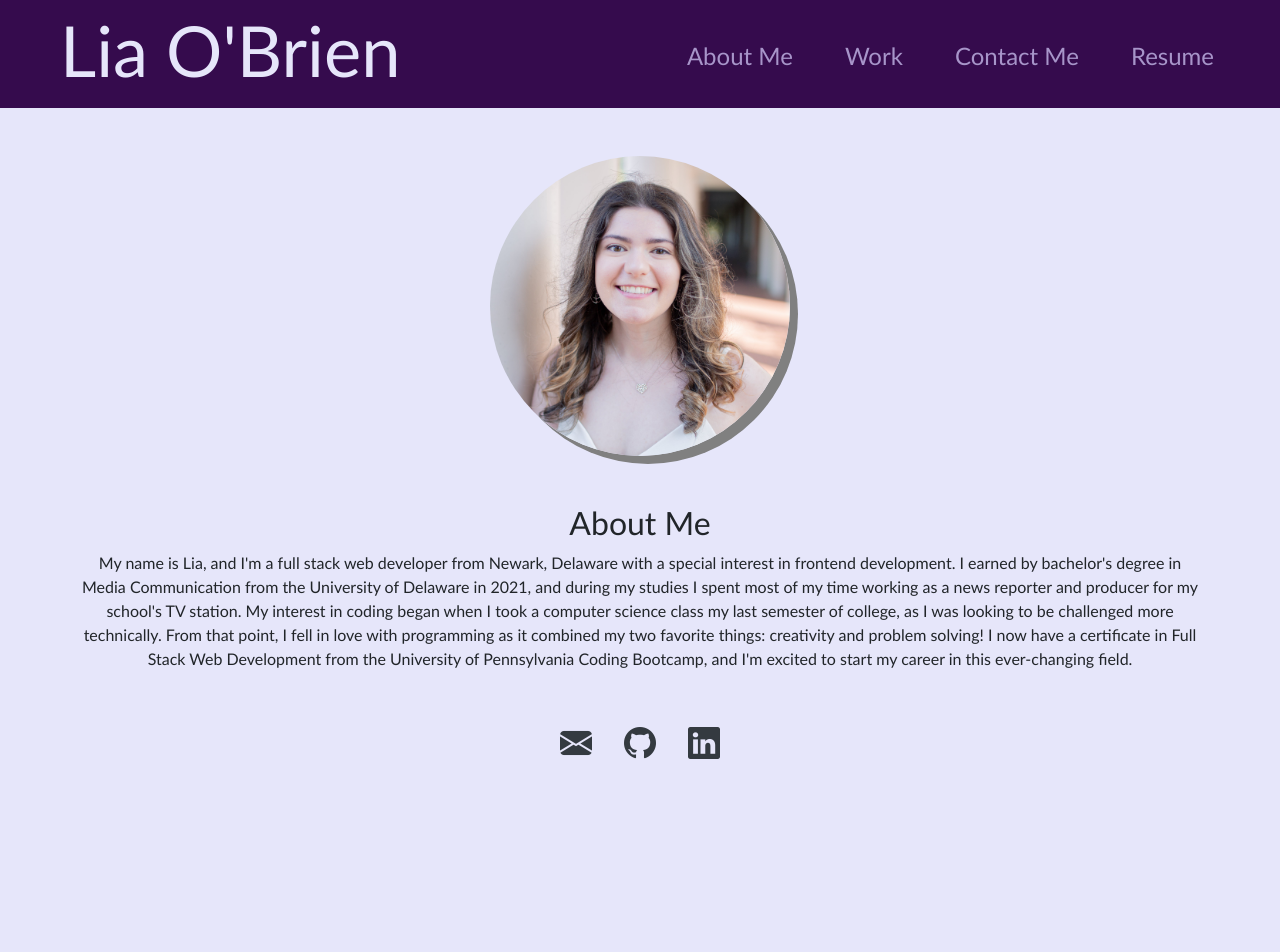
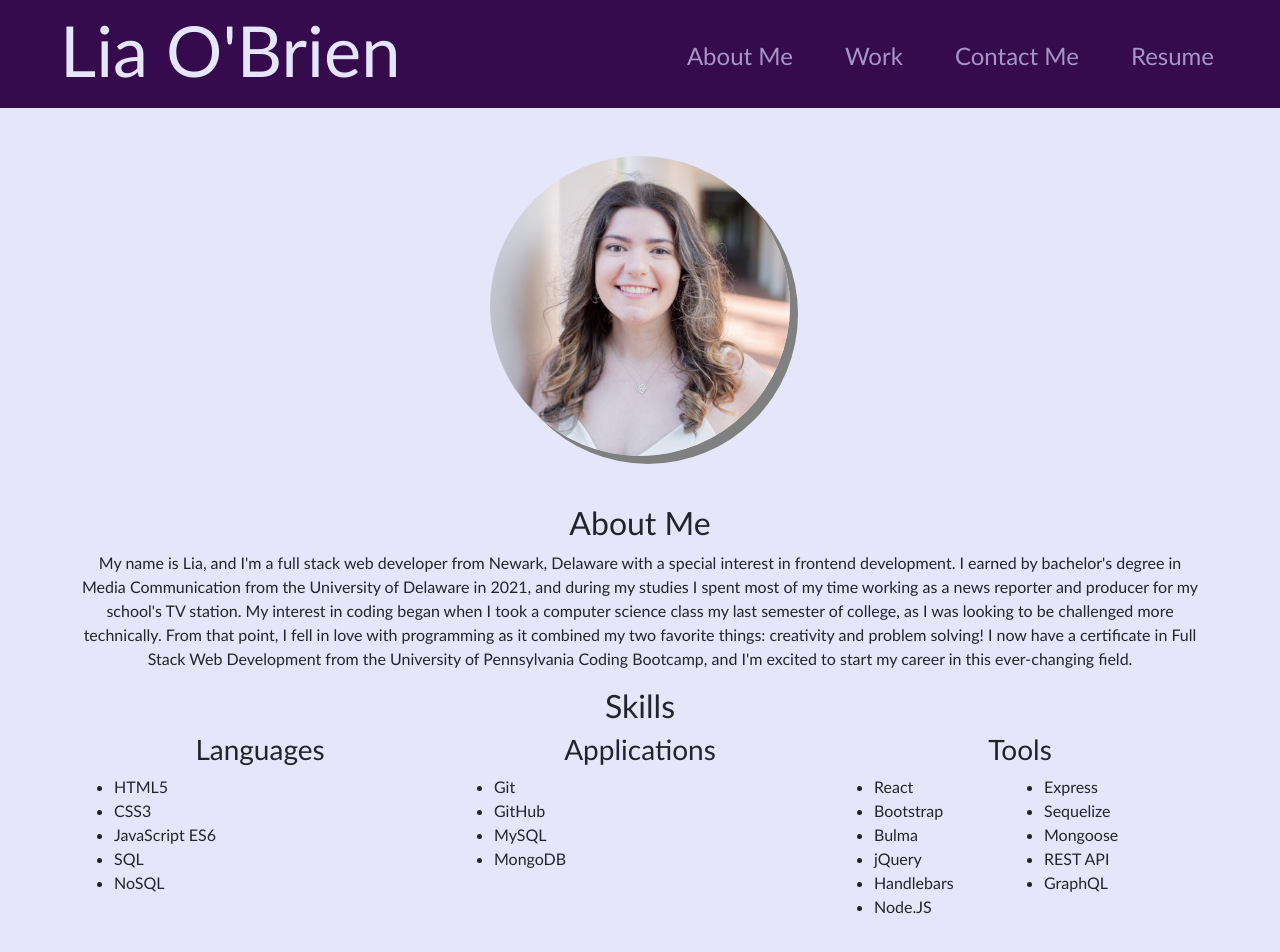
Before and after one commit to liaobrien/react-portfolio, a React (Create React App) app: page / in a window 1280 px wide. Shown: the top 952 px of the page. Before the commit the page ends 800 px from the top, so only its background shows below. Built offline with nearby package versions, Linux system fonts and the light colour scheme.

Commit message:
added a skills section in about me, currently trying to style it

```diff
--- a/src/components/pages/About.js
+++ b/src/components/pages/About.js
@@ -8,6 +8,44 @@ export default function About() {
                   <div>
                         <h2 className="text-center">About Me</h2>
                         <p className="text-center">My name is Lia, and I'm a full stack web developer from Newark, Delaware with a special interest in frontend development. I earned by bachelor's degree in Media Communication from the University of Delaware in 2021, and during my studies I spent most of my time working as a news reporter and producer for my school's TV station. My interest in coding began when I took a computer science class my last semester of college, as I was looking to be challenged more technically. From that point, I fell in love with programming as it combined my two favorite things: creativity and problem solving! I now have a certificate in Full Stack Web Development from the University of Pennsylvania Coding Bootcamp, and I'm excited to start my career in this ever-changing field.</p>
+                        <h2 className="text-center">Skills</h2>
+                        <div className="row">
+                              <div className="col-lg-4 col-sm-12">
+                                    <h3 className="text-center">Languages</h3>
+                                    <ul>
+                                          <li>HTML5</li>
+                                          <li>CSS3</li>
+                                          <li>JavaScript ES6</li>
+                                          <li>SQL</li>
+                                          <li>NoSQL</li>
+                                    </ul>
+                              </div>
+                              <div className="col-lg-4 col-sm-12">
+                                    <h3 className="text-center">Applications</h3>
+                                    <ul>
+                                          <li>Git</li>
+                                          <li>GitHub</li>
+                                          <li>MySQL</li>
+                                          <li>MongoDB</li>
+                                    </ul>
+                              </div>
+                              <div className="col-lg-4 col-sm-12">
+                                    <h3 className="text-center">Tools</h3>
+                                    <ul className="skill-lists">
+                                          <li>React</li>
+                                          <li>Bootstrap</li>
+                                          <li>Bulma</li>
+                                          <li>jQuery</li>
+                                          <li>Handlebars</li>
+                                          <li>Node.JS</li>
+                                          <li>Express</li>
+                                          <li>Sequelize</li>
+                                          <li>Mongoose</li>
+                                          <li>REST API</li>
+                                          <li>GraphQL</li>
+                                    </ul>
+                              </div>
+                        </div>
                   </div>
             </div>
       )
--- a/src/style.css
+++ b/src/style.css
@@ -65,6 +65,10 @@ header {
   width: 300px;
   border-radius: 100%;
   box-shadow: 8px 8px grey;
+}
+
+.skill-lists {
+  columns: 2;
 }
 
 .work-header {
```
